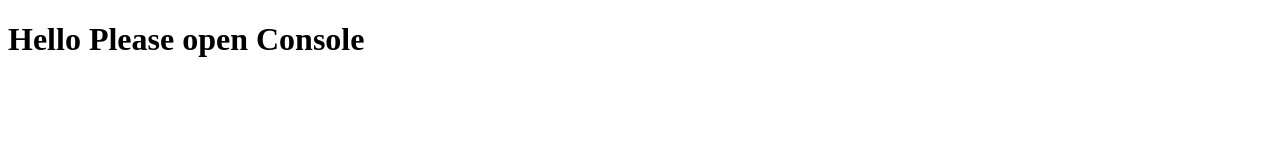
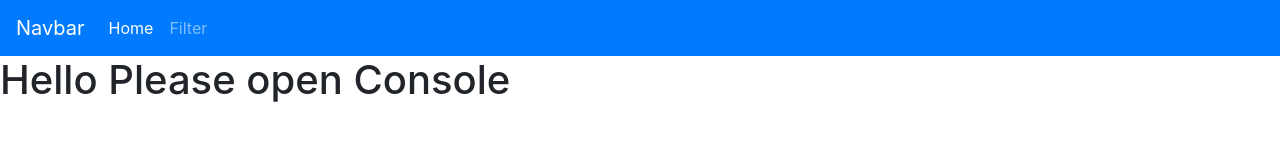
Before and after one commit to ReddammaV/jsbasics, a plain HTML site: page index.html in a window 1280 px wide. Drawn offline with nearby package versions, Linux system fonts and the light colour scheme.

Commit message:
Adding filter,console,datatypes,variables

```diff
--- a/index.html
+++ b/index.html
@@ -1,15 +1,46 @@
 <!DOCTYPE html>
 <html lang="en">
+
 <head>
     <meta charset="UTF-8">
     <meta name="viewport" content="width=device-width, initial-scale=1.0">
     <meta http-equiv="X-UA-Compatible" content="ie=edge">
     <title>JS Basics</title>
+    <link rel="stylesheet" href="https://maxcdn.bootstrapcdn.com/bootstrap/4.3.1/css/bootstrap.min.css">
+    <link rel="stylesheet" href="https://cdnjs.cloudflare.com/ajax/libs/font-awesome/4.7.0/css/font-awesome.min.css">
 </head>
+
 <body>
+    <!-- nav -->
+    <nav class="navbar navbar-expand-lg navbar-dark bg-primary">
+            <a class="navbar-brand" href="#">Navbar</a>
+            <button class="navbar-toggler" type="button" data-toggle="collapse" data-target="#navbarSupportedContent"
+                aria-controls="navbarSupportedContent" aria-expanded="false" aria-label="Toggle navigation">
+                <span class="navbar-toggler-icon"></span>
+            </button>
+
+            <div class="collapse navbar-collapse" id="navbarSupportedContent">
+                <ul class="navbar-nav mr-auto">
+                    <li class="nav-item active">
+                        <a class="nav-link" href="index.html">Home</a>
+                    </li>
+                    <li class="nav-item">
+                        <a class="nav-link" href="filter.html">Filter</a>
+                    </li>
+                </ul>
+            </div>
+        </nav>
+        <!-- nav -->
     <h1>Hello Please open Console</h1>
+
+    <!-- bootstrap -->
+    <script src="https://ajax.googleapis.com/ajax/libs/jquery/3.4.1/jquery.min.js"></script>
+    <script src="https://cdnjs.cloudflare.com/ajax/libs/popper.js/1.14.7/umd/popper.min.js"></script>
+    <script src="https://maxcdn.bootstrapcdn.com/bootstrap/4.3.1/js/bootstrap.min.js"></script>
+    <!-- bootstrap -->
     <!-- <script src="js/console.js"></script> -->
     <!-- <script src="js/variables.js"></script> -->
     <script src="js/datatypes.js"></script>
 </body>
+
 </html>
```
Also changed, not shown: filter.html (+31 -0 lines).
